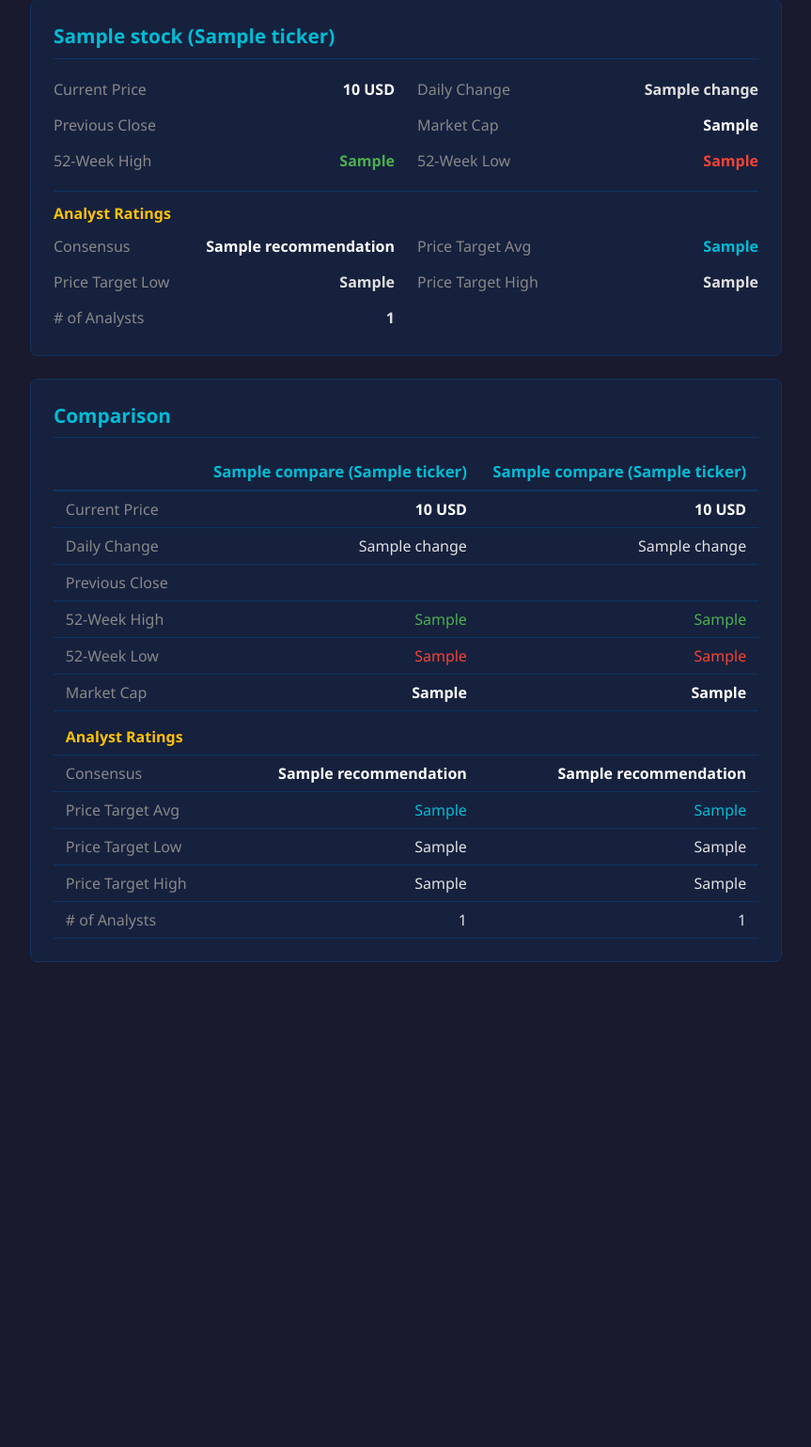
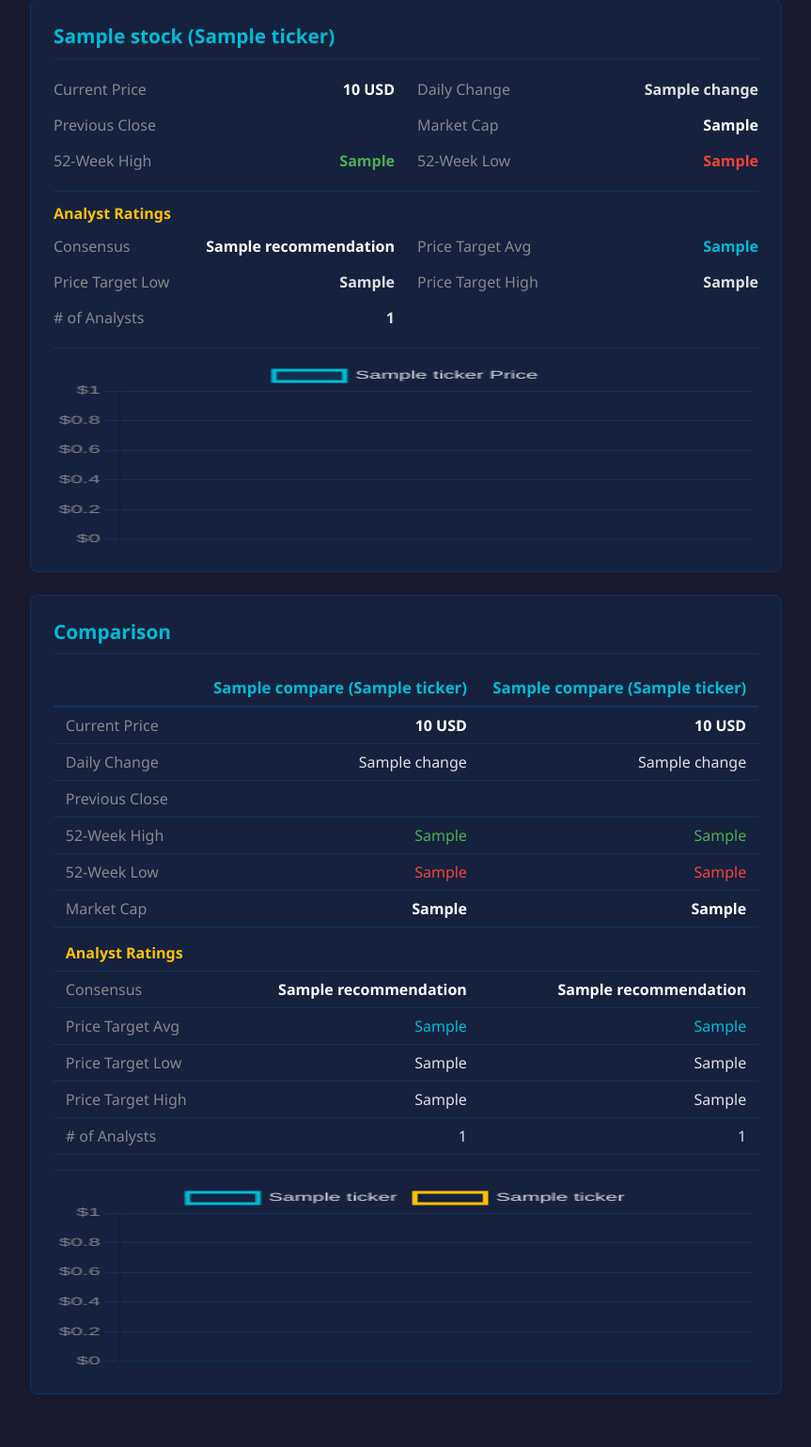
Before and after one commit to dekman10/stock-lookup, a Flask app: template templates/index.html in a window 1280 px wide. Shown: the part 325-1865 px from the top of the page at 94% size, without its empty margins (208-1071 px from the left). Before the commit the page ends 1349 px from the top, so only its background shows below. Run offline with Flask 3, Linux system fonts and the light colour scheme; the template is opened without the code that fills it: most values are stand-ins (such as "Sample title", 1, 10 or a date in 2020).

Commit message:
Add 1-year price history charts using Chart.js
Single lookup shows a filled line chart; compare view overlays both stocks on one chart.

Co-Authored-By: Claude Opus 4.6 <noreply@anthropic.com>

```diff
--- a/app.py
+++ b/app.py
@@ -1,3 +1,4 @@
+import json
 import re
 import socket
 
@@ -59,6 +60,15 @@ def fetch_stock_data(ticker_symbol):
     if not name or (not current_price and not previous_close):
         return None, f"'{ticker_symbol.upper()}' is not a valid ticker symbol or has no market data."
 
+    # Fetch 1-month price history for chart
+    try:
+        hist = stock.history(period="1y")
+        history_dates = [d.strftime("%b %d") for d in hist.index]
+        history_prices = [round(p, 2) for p in hist["Close"]]
+    except Exception:
+        history_dates = []
+        history_prices = []
+
     data = {
         "name": name,
         "ticker": ticker_symbol.upper(),
@@ -77,6 +87,8 @@ def fetch_stock_data(ticker_symbol):
         "num_analysts": info.get("numberOfAnalystOpinions"),
         "current_price_fmt": format_price(current_price),
         "previous_close_fmt": format_price(previous_close),
+        "history_dates": json.dumps(history_dates),
+        "history_prices": json.dumps(history_prices),
     }
     return data, None
 
--- a/templates/index.html
+++ b/templates/index.html
@@ -109,11 +109,18 @@
       padding-top: 1rem;
       border-bottom: 1px solid #0f3460;
     }
+    .chart-container {
+      margin-top: 1rem;
+      padding-top: 0.8rem;
+      border-top: 1px solid #0f3460;
+    }
+    .chart-container canvas { width: 100% !important; max-height: 200px; }
     @media (max-width: 500px) {
       .info-grid { grid-template-columns: 1fr; }
       .forms { flex-direction: column; }
     }
   </style>
+  <script src="https://cdn.jsdelivr.net/npm/chart.js@4/dist/chart.umd.min.js"></script>
 </head>
 <body>
   <div class="container">
@@ -208,7 +215,36 @@
       {% else %}
       <p style="color: #666;">No analyst ratings available.</p>
       {% endif %}
+
+      <div class="chart-container">
+        <canvas id="chart-single"></canvas>
+      </div>
     </div>
+    <script>
+      new Chart(document.getElementById('chart-single'), {
+        type: 'line',
+        data: {
+          labels: {{ stock.history_dates|safe }},
+          datasets: [{
+            label: '{{ stock.ticker }} Price',
+            data: {{ stock.history_prices|safe }},
+            borderColor: '#00bcd4',
+            backgroundColor: 'rgba(0,188,212,0.1)',
+            fill: true,
+            tension: 0.3,
+            pointRadius: 2
+          }]
+        },
+        options: {
+          responsive: true,
+          plugins: { legend: { labels: { color: '#e0e0e0' } } },
+          scales: {
+            x: { ticks: { color: '#888' }, grid: { color: '#0f3460' } },
+            y: { ticks: { color: '#888', callback: v => '$' + v }, grid: { color: '#0f3460' } }
+          }
+        }
+      });
+    </script>
     {% endif %}
 
     {% if compare %}
@@ -281,7 +317,42 @@
           </tr>
         </tbody>
       </table>
+
+      <div class="chart-container">
+        <canvas id="chart-compare"></canvas>
+      </div>
     </div>
+    <script>
+      new Chart(document.getElementById('chart-compare'), {
+        type: 'line',
+        data: {
+          labels: {{ compare[0].history_dates|safe }},
+          datasets: [{
+            label: '{{ compare[0].ticker }}',
+            data: {{ compare[0].history_prices|safe }},
+            borderColor: '#00bcd4',
+            backgroundColor: 'transparent',
+            tension: 0.3,
+            pointRadius: 2
+          }, {
+            label: '{{ compare[1].ticker }}',
+            data: {{ compare[1].history_prices|safe }},
+            borderColor: '#ffc107',
+            backgroundColor: 'transparent',
+            tension: 0.3,
+            pointRadius: 2
+          }]
+        },
+        options: {
+          responsive: true,
+          plugins: { legend: { labels: { color: '#e0e0e0' } } },
+          scales: {
+            x: { ticks: { color: '#888' }, grid: { color: '#0f3460' } },
+            y: { ticks: { color: '#888', callback: v => '$' + v }, grid: { color: '#0f3460' } }
+          }
+        }
+      });
+    </script>
     {% endif %}
   </div>
 </body>
```
